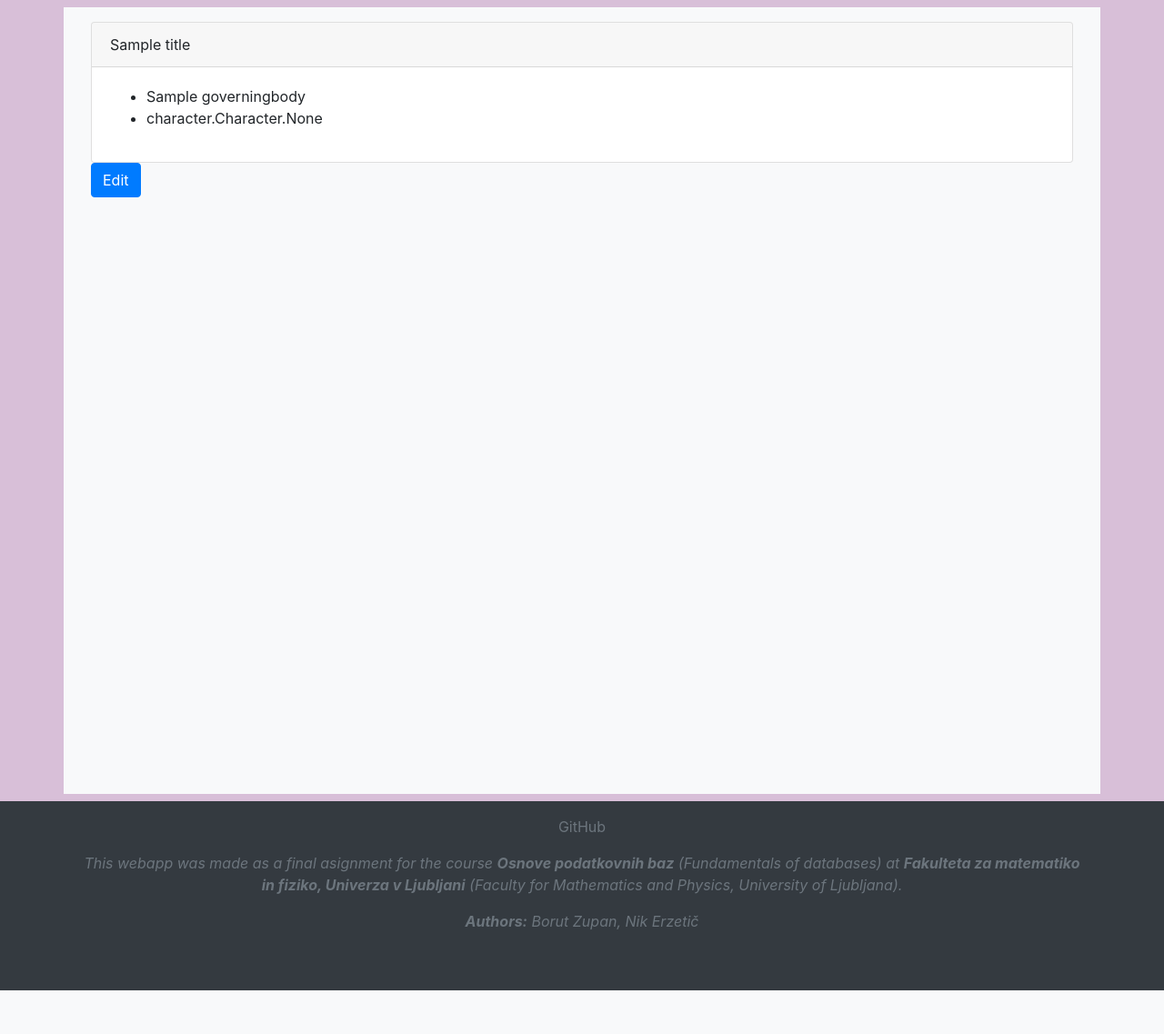
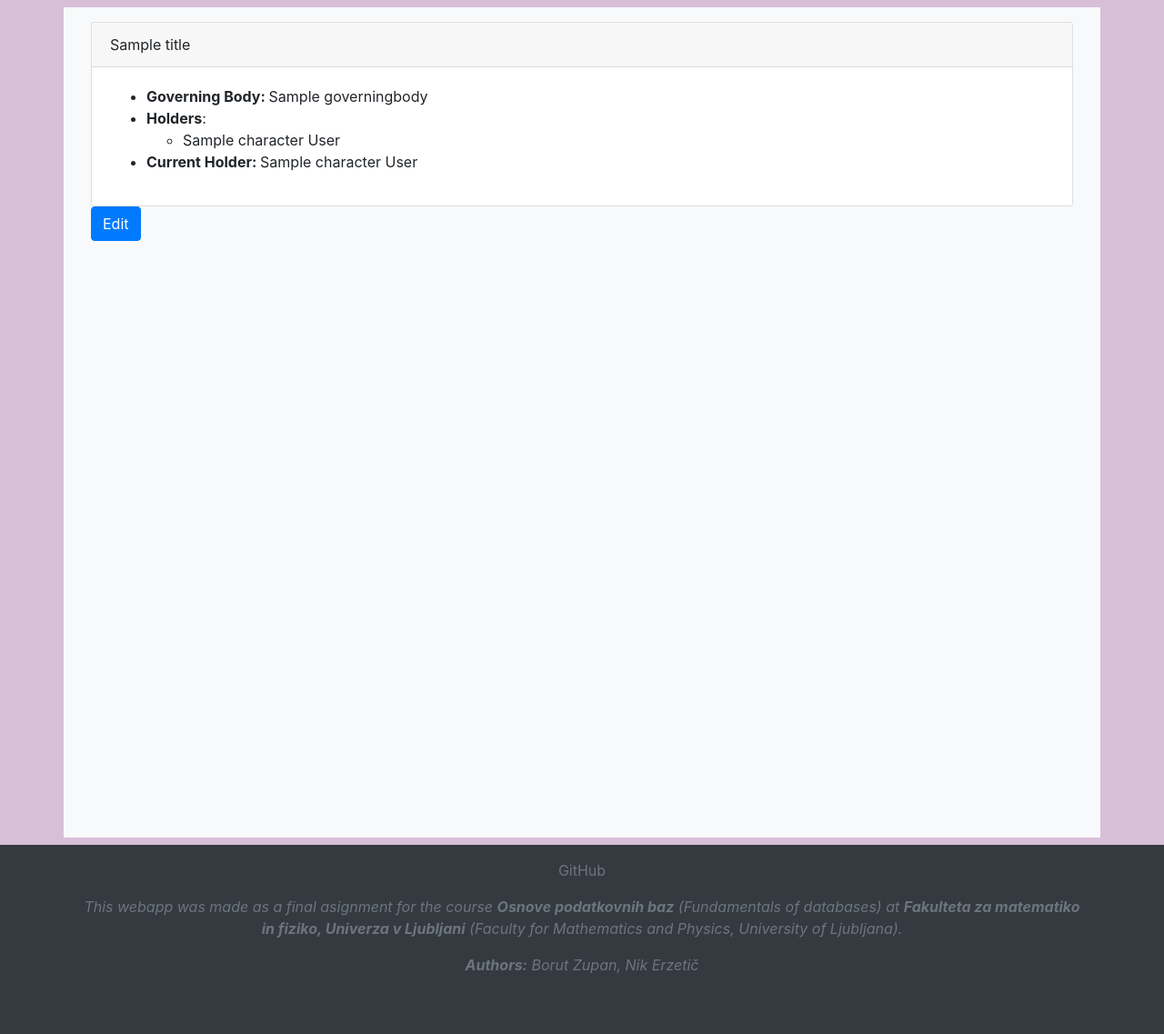
Before and after one commit to nikerzetic/NPC-generator-za-DnD, a Django app: page /title/1/ in a window 1280 px wide. Shown: the part 56-1193 px from the top of the page at 91% size. Before the commit the page ends 1145 px from the top, so only its background shows below. Run offline with Django 3.2, Linux system fonts and the light colour scheme; tables that the repository leaves empty hold one stand-in row (values such as "Sample post"); some libraries are stand-ins or nearby versions.

Commit message:
Popravil Title

```diff
--- a/urbarium/governing_body/models.py
+++ b/urbarium/governing_body/models.py
@@ -9,7 +9,7 @@ class Classification(models.Model):
 
 class GoverningBody(models.Model):
     name = models.CharField(max_length=100)
-    classification = models.ForeignKey(Classification, blank=True, null=True, on_delete=models.SET_NULL)
+    classification = models.ForeignKey(Classification, blank=True, null=True, on_delete=models.SET_NULL) # tip_organa
 
     def __str__(self):
         return self.name
--- a/urbarium/title/models.py
+++ b/urbarium/title/models.py
@@ -9,6 +9,7 @@ class Title(models.Model):
     name = models.CharField(max_length=100)
     concerning = models.ForeignKey(GoverningBody, blank=True, null=True, on_delete=models.SET_NULL)
     holders = models.ManyToManyField(Character)
+    current_holder = models.ForeignKey(Character, blank=True, null=True, on_delete=models.SET_NULL, related_name='current_holder')
     public = models.BooleanField(default=False)
 
     def __str__(self):
--- a/urbarium/title/templates/title/detail.html
+++ b/urbarium/title/templates/title/detail.html
@@ -7,8 +7,17 @@
   <div class="card-header">{{ title.name }}</div>
   <div class="card-body">
     <ul>
-      {% if title.concerning %}<li>{{ title.concerning }}</li>{% endif %}
-      {% if title.holders %}<li>{{ title.holders }}</li>{% endif %}
+      {% if title.concerning %}<li><b>Governing Body: </b>{{ title.concerning }}</li>{% endif %}
+      {% if title.holders %}
+          <li><b>Holders</b>:
+              <ul>
+                {% for holder in title.holders.all %}
+                  <li>{{ holder }}</li>
+                {% endfor %}
+              </ul>
+          </li>
+      {% endif %}
+      <li><b>Current Holder: </b>{{ title.current_holder }}</li>
     </ul>
   </div>
 </div>
--- a/urbarium/title/templates/title/edit.html
+++ b/urbarium/title/templates/title/edit.html
@@ -4,7 +4,7 @@
 
 {% block content %}
 <form method="post">{% csrf_token %}
-    {{ form.name }}, {{ form.concerning }}, {{ form.holders }}
+    {{ form.name }}, {{ form.concerning }}, {{ form.holders }} {{ form.current_holder }}
     <input type="submit" value="Save" class="btn btn-primary">
 </form>
 {% endblock content %}
--- a/urbarium/title/views.py
+++ b/urbarium/title/views.py
@@ -20,7 +20,7 @@ class DetailView(generic.DetailView):
 class EditView(generic.UpdateView):
     model = Title
     template_name = 'title/edit.html'
-    fields = ['name', 'concerning', 'holders']
+    fields = ['name', 'concerning', 'holders', 'current_holder']
 
 
 def save(request):
```
Also changed, not shown: urbarium/political_formation/models.py (+5 -3 lines), urbarium/title/templates/title/index.html (+9 -1 lines), urbarium/title/migrations/0005_title_current_holder.py (added), urbarium/title/migrations/0006_auto_20200713_1412.py (added).
